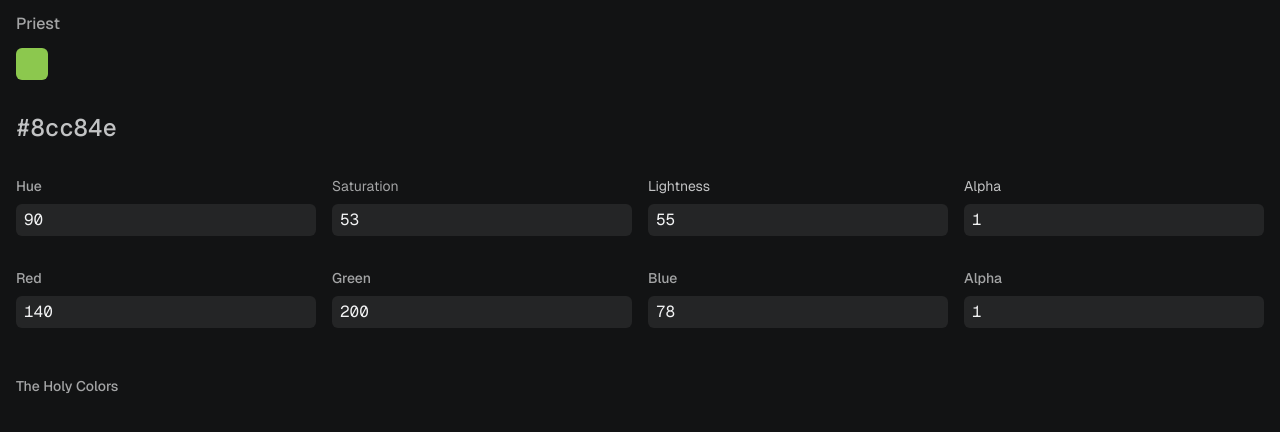
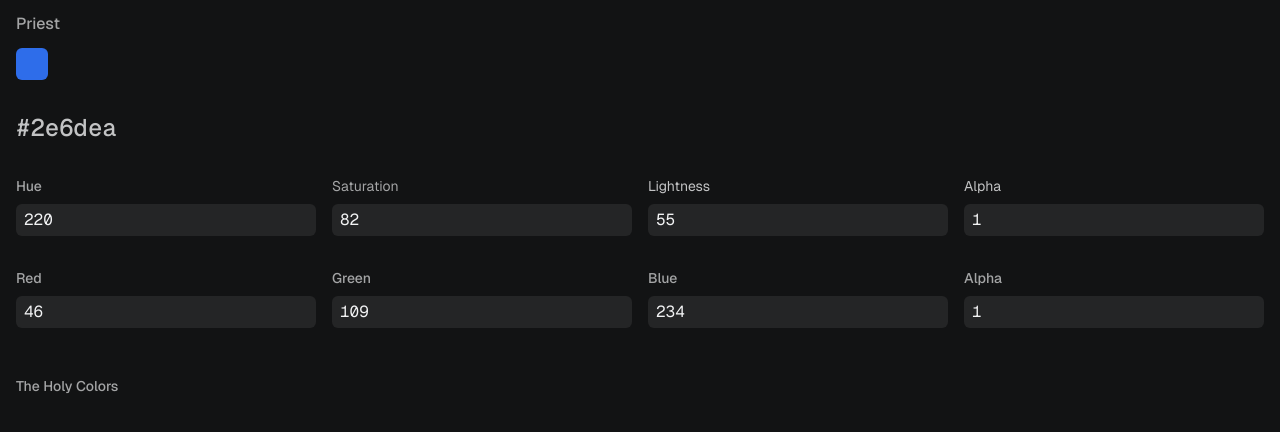
Before and after one commit to r-sp/priest, a Next.js app: page / in a window 1280 px wide. Shown: the top 432 px of the page. Built offline with nearby package versions, Linux system fonts and the light colour scheme.

Commit message:
fix color provider rendering twice

```diff
--- a/src/components/color/index.tsx
+++ b/src/components/color/index.tsx
@@ -1,18 +1,11 @@
 "use client";
 
-import dynamic from "next/dynamic";
-
-// import ColorPicker from "./picker";
-// import ColorHex from "./space/hex";
-// import ColorHsl from "./space/hsl";
-// import ColorRgb from "./space/rgb";
+import ColorPicker from "./picker";
+import ColorHex from "./space/hex";
+import ColorHsl from "./space/hsl";
+import ColorRgb from "./space/rgb";
 
 export default function Color() {
-  const ColorPicker = dynamic(() => import("./picker"), { ssr: false });
-  const ColorHex = dynamic(() => import("./space/hex"), { ssr: false });
-  const ColorHsl = dynamic(() => import("./space/hsl"), { ssr: false });
-  const ColorRgb = dynamic(() => import("./space/rgb"), { ssr: false });
-
   return (
     <section className="grid gap-8 px-4 xl:mx-auto xl:max-w-screen-xl" aria-labelledby="site-name">
       <ColorPicker />
--- a/src/components/color/provider.tsx
+++ b/src/components/color/provider.tsx
@@ -1,19 +1,22 @@
 "use client";
 
 import { type ReactNode, createContext, useRef, useContext } from "react";
-import { type ColorState, createColorStore, initColorStore } from "./store";
+import type { ColorSpace, ColorAction } from "~/lib/types";
 import { convertColor } from "~/lib/color";
+import { createColorStore } from "./store";
 import { useStore } from "zustand";
+
+type ColorState = ColorSpace & ColorAction;
 
 export type ColorApi = ReturnType<typeof createColorStore>;
 
 export const ColorContext = createContext<ColorApi | undefined>(undefined);
 
-export function ColorProvider({ children }: { children: ReactNode }) {
+export function ColorProvider({ children, initValue }: { children: ReactNode; initValue: ColorSpace }) {
   const storeRef = useRef<ColorApi>();
 
   if (!storeRef.current) {
-    storeRef.current = createColorStore(initColorStore());
+    storeRef.current = createColorStore(initValue);
   }
 
   return <ColorContext.Provider value={storeRef.current}>{children}</ColorContext.Provider>;
--- a/src/components/color/store.ts
+++ b/src/components/color/store.ts
@@ -1,8 +1,7 @@
 import { createStore } from "zustand";
-import { getRandomColor } from "~/lib/color";
 import type { ColorSpace, ColorAction } from "~/lib/types";
 
-export type ColorState = ColorSpace & ColorAction;
+type ColorState = ColorSpace & ColorAction;
 
 export function createColorStore(initValue: ColorSpace) {
   return createStore<ColorState>()((set) => ({
@@ -14,15 +13,3 @@ export function createColorStore(initValue: ColorSpace) {
       })),
   }));
 }
-
-export const initColorStore = () => {
-  const color = getRandomColor();
-
-  return {
-    raw: color.toRgb(),
-    hex: color.toHex(),
-    hsl: color.toHsl(),
-    hsv: color.toHsv(),
-    rgb: color.toRgb(),
-  };
-};
--- a/src/components/ui/priest.tsx
+++ b/src/components/ui/priest.tsx
@@ -1,10 +1,20 @@
 import { type ReactNode } from "react";
 import { ColorProvider } from "../color/provider";
+import { getRandomColor } from "~/lib/color";
 
 export default function Priest(props: Readonly<{ children: ReactNode }>) {
+  const color = getRandomColor();
+  const random = {
+    raw: color.toRgb(),
+    hex: color.toHex(),
+    hsl: color.toHsl(),
+    hsv: color.toHsv(),
+    rgb: color.toRgb(),
+  };
+
   return (
     <div id="priest" role="none" className="grid">
-      <ColorProvider>
+      <ColorProvider initValue={random}>
         <header>
           <div className="flex h-12 items-center px-4 xl:mx-auto xl:max-w-screen-xl" role="none">
             <h1 className="text-base font-medium text-holy-300" id="site-name">
```
